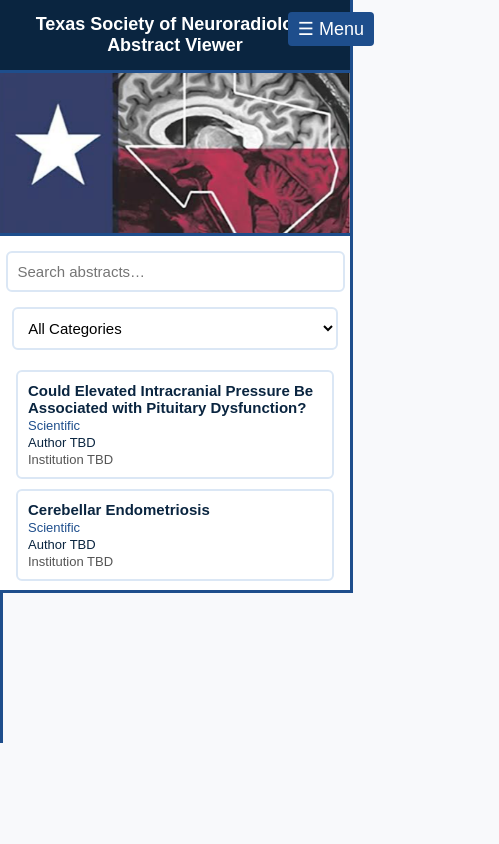
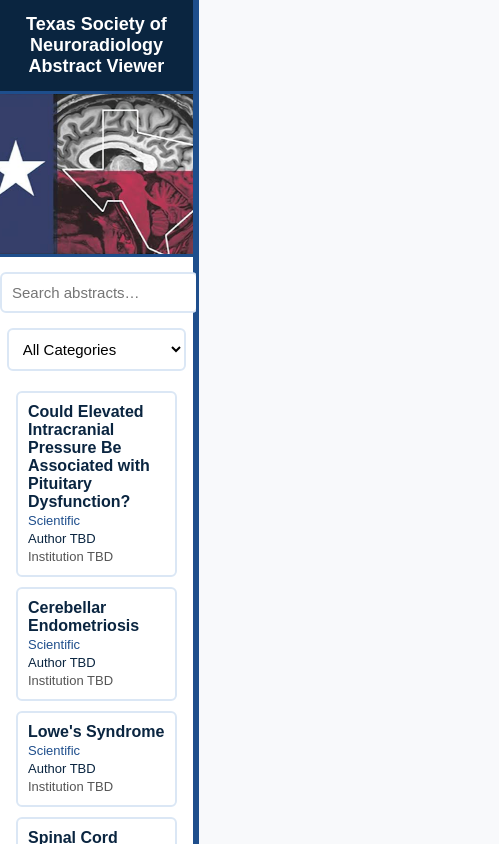
Before and after one commit to thesalmonification/tsnr-viewer, a plain HTML site: page index.html in a window 390 px wide. Shown: the whole page, 499 px wide, since content can reach past the window. Drawn offline with Linux system fonts and the light colour scheme.

Commit message:
revert back to premobile

```diff
--- a/index.html
+++ b/index.html
@@ -21,81 +21,6 @@
       background: var(--background);
     }
 
-    /* MOBILE RESPONSIVE LAYOUT ------------------------------------- */
-@media (max-width: 900px) {
-
-  body {
-    flex-direction: column;
-    height: auto;
-  }
-
-  #sidebar {
-    width: 100%;
-    border-right: none;
-    border-bottom: 3px solid var(--blue-medium);
-    height: auto;
-  }
-
-  #main {
-    width: 100%;
-    border-left: none;
-    height: calc(100vh - 350px);
-  }
-
-  #viewer {
-    height: 100%;
-  }
-
-  #list {
-    max-height: 200px;
-    overflow-y: auto;
-  }
-
-  #header {
-    font-size: 16px;
-    padding: 10px;
-  }
-
-  #search,
-  #category-filter {
-    font-size: 16px;
-  }
-
-  .item {
-    font-size: 15px;
-    padding: 12px;
-  }
-}
-
-#toggle-sidebar {
-  display: none;
-  position: absolute;
-  right: 16px;
-  top: 12px;
-  font-size: 18px;
-  padding: 6px 10px;
-  background: var(--blue-medium);
-  color: white;
-  border: none;
-  border-radius: 4px;
-  cursor: pointer;
-}
-
-/* SHOW BUTTON + COLLAPSE SIDEBAR ON MOBILE */
-@media (max-width: 900px) {
-
-  #toggle-sidebar {
-    display: block;
-  }
-
-  #sidebar.collapsed {
-    display: none;
-  }
-
-  #main {
-    height: calc(100vh - 80px);
-  }
-}
 
 
     /* SIDEBAR */
@@ -192,10 +117,7 @@
 <body>
 
   <div id="sidebar">
-<div id="header">
-  Texas Society of Neuroradiology<br>Abstract Viewer
-  <button id="toggle-sidebar" onclick="toggleSidebar()">☰ Menu</button>
-</div>
+    <div id="header">Texas Society of Neuroradiology<br>Abstract Viewer</div>
     <div id="logo"></div>
 
     <input id="search" placeholder="Search abstracts…">
@@ -209,11 +131,6 @@
 
 <script src="abstracts.js"></script>
 <script>
-
-  function toggleSidebar() {
-  document.getElementById('sidebar').classList.toggle('collapsed');
-}
-
   const searchBox = document.getElementById('search');
   const categoryFilter = document.getElementById('category-filter');
   const list = document.getElementById('list');
```
